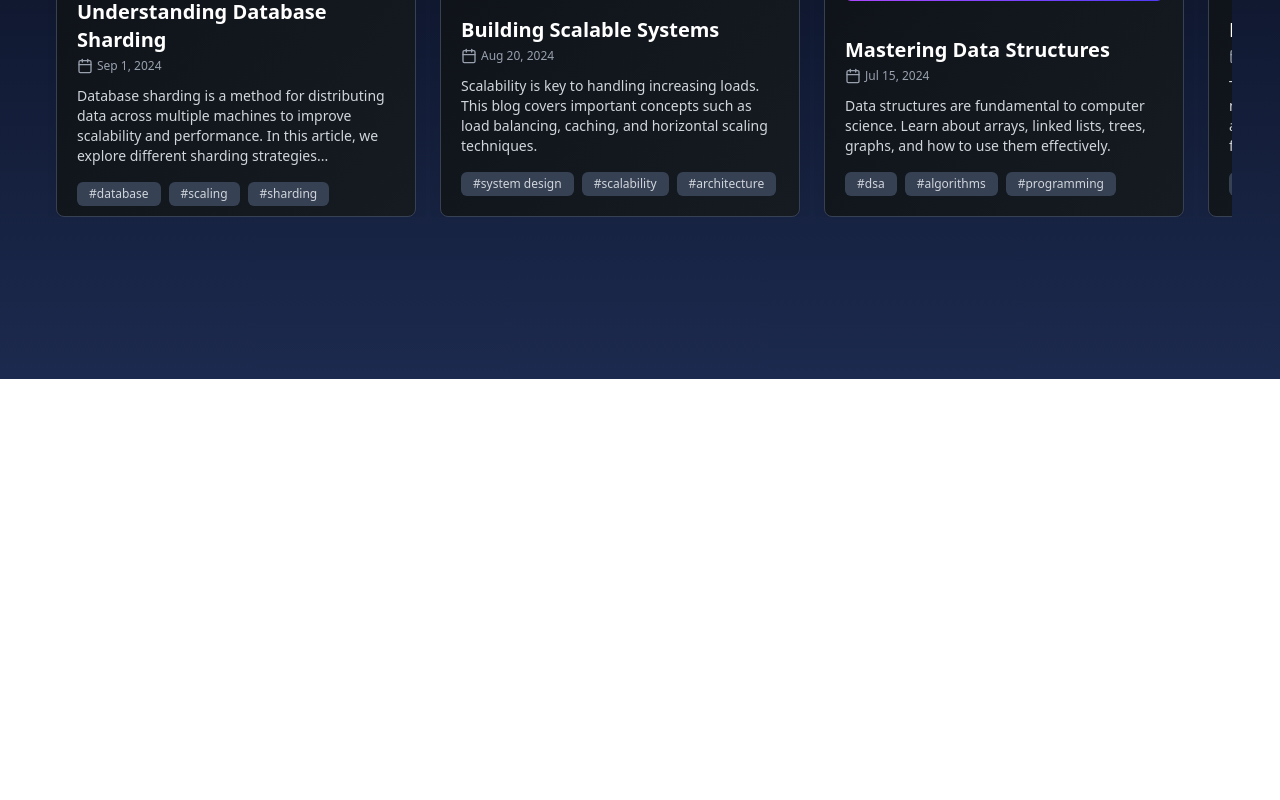
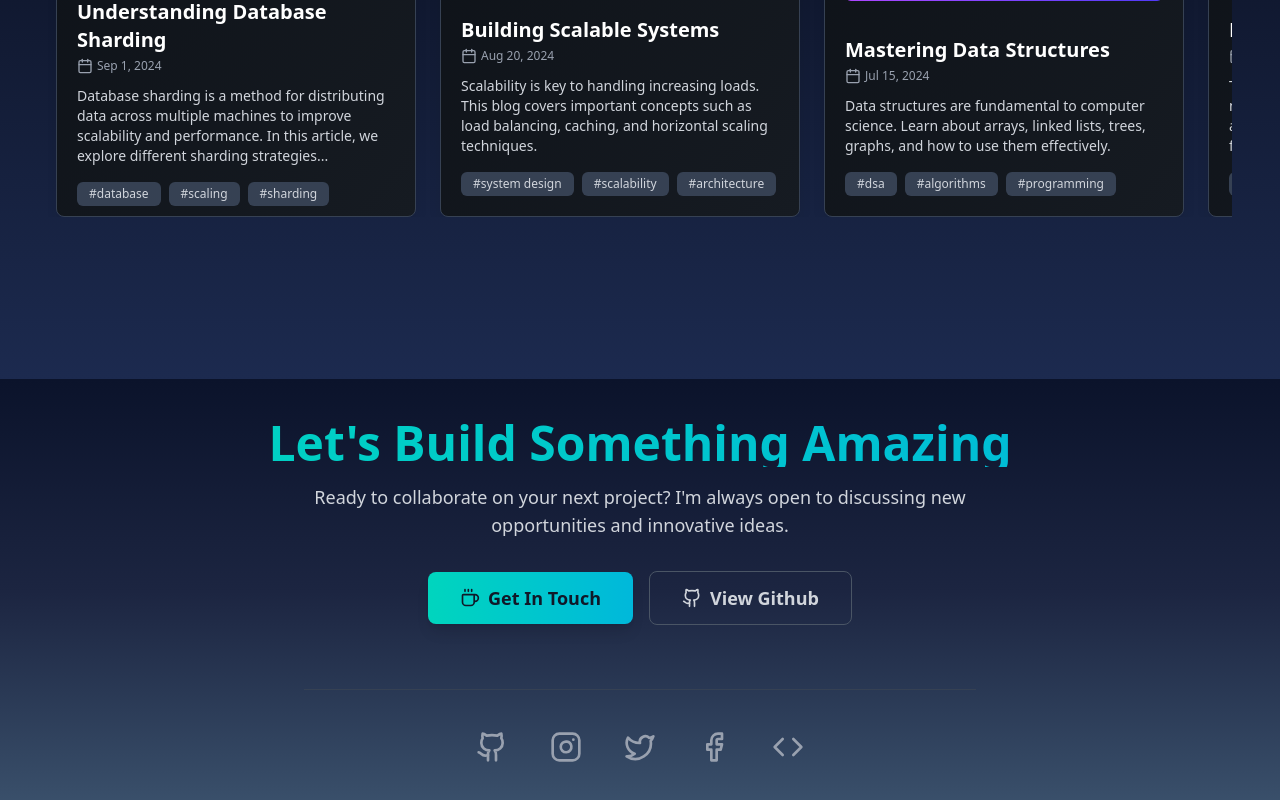
Before and after one commit to Afzal14786/portfolio-frontend, a React (Vite) app: page / in a window 1280 px wide. Shown: the part 4843-5643 px from the top of the page. Before the commit the page ends 5222 px from the top, so only its background shows below. Built offline with nearby package versions, Linux system fonts and the light colour scheme.

Commit message:
complete the project with final get in touch section

```diff
--- a/package.json
+++ b/package.json
@@ -11,6 +11,7 @@
   },
   "dependencies": {
     "@tailwindcss/vite": "^4.1.13",
+    "lucide-react": "^0.544.0",
     "react": "^19.1.1",
     "react-dom": "^19.1.1",
     "react-icons": "^5.5.0",
--- a/src/App.tsx
+++ b/src/App.tsx
@@ -4,6 +4,7 @@ import Skills from "./Pages/Skills"
 import MyJourney from "./Pages/MyJourney"
 import ProjectPage from './Pages/ProjectPage'
 import BlogPage from './Pages/BlogPage'
+import ConnectPage from "./Pages/ConnectPage"
 
 function App() {
 
@@ -14,6 +15,7 @@ function App() {
       <MyJourney/>
       <ProjectPage/>
       <BlogPage/>
+      <ConnectPage/>
     </>
   )
 }
--- /dev/null
+++ b/src/Pages/ConnectPage.tsx
@@ -0,0 +1,11 @@
+import Connect from "../components/Connect"
+
+const ConnectPage = () => {
+  return (
+    <>
+        <Connect/>
+    </>
+  )
+}
+
+export default ConnectPage
--- a/src/components/Connect.tsx
+++ b/src/components/Connect.tsx
@@ -0,0 +1,104 @@
+import React from 'react';
+import { Github, Coffee, Twitter, Facebook, Instagram, Code } from 'lucide-react';
+
+const socialLinks = [
+  { name: 'Github', Icon: Github, href: '#github' },
+  { name: 'Instagram', Icon: Instagram, href: '#instagram' },
+  { name: 'Twitter', Icon: Twitter, href: '#twitter' },
+  { name: 'Facebook', Icon: Facebook, href: '#facebook' },
+  { name: 'Leetcode', Icon: Code, href: '#leetcode' },
+];
+
+const Connect: React.FC = () => {
+  return (
+    <section
+      className="
+        px-4 sm:px-12 pt-10 pb-8
+        bg-gradient-to-b from-[#0b132b] via-[#1c2541] to-[#3a506b]
+      "
+    >
+      <div className="text-center">
+        <h2 className="
+          text-3xl sm:text-4xl md:text-5xl font-extrabold mb-4
+          text-transparent bg-clip-text
+          bg-gradient-to-r from-teal-400 to-cyan-500
+        ">
+          Let's Build Something Amazing
+        </h2>
+
+        {/* Subtitle */}
+        <p className="
+          mt-2 max-w-2xl mx-auto
+          text-lg text-gray-300
+        ">
+          Ready to collaborate on your next project? I'm always open to
+          discussing new opportunities and innovative ideas.
+        </p>
+
+        {/* Action Buttons Container */}
+        <div className="flex flex-col sm:flex-row justify-center items-center gap-4 mt-8">
+
+          <a
+            href="mailto:mdafzal14777@gmail.com"
+            className="
+              flex items-center justify-center
+              w-full sm:w-auto px-8 py-3
+              text-lg font-semibold text-gray-900
+              bg-gradient-to-r from-teal-400 to-cyan-500
+              rounded-lg shadow-lg
+              hover:shadow-xl hover:scale-[1.02] transition duration-300 ease-in-out
+              transform focus:outline-none focus:ring-4 focus:ring-cyan-500/50
+            "
+          >
+            <Coffee className="w-5 h-5 mr-2" />
+            Get In Touch
+          </a>
+
+          <a
+            href="https://github.com/afzal14786"
+            target="_blank"
+            rel="noopener noreferrer"
+            className="
+              flex items-center justify-center
+              w-full sm:w-auto px-8 py-3
+              text-lg font-semibold text-gray-300
+              border border-gray-600 rounded-lg
+              hover:border-teal-400 hover:text-teal-400
+              transition duration-300 ease-in-out
+              focus:outline-none focus:ring-4 focus:ring-teal-400/50
+            "
+          >
+            <Github className="w-5 h-5 mr-2" />
+            View Github
+          </a>
+        </div>
+      </div>
+
+      {/* Separator Line */}
+      <div className="mt-16 mb-8 border-t border-gray-700 max-w-2xl mx-auto"></div>
+
+      {/* Social Media Icons */}
+      <div className="flex justify-center items-center space-x-6">
+        {socialLinks.map((link) => (
+          <a
+            key={link.name}
+            href={link.href}
+            aria-label={link.name}
+            target="_blank"
+            rel="noopener noreferrer"
+            className="
+              text-gray-400 hover:text-teal-400 transition-colors duration-300
+              p-2 rounded-full border border-transparent hover:border-teal-400
+              transform hover:scale-110
+            "
+          >
+            <link.Icon className="w-6 h-6 sm:w-8 sm:h-8" />
+          </a>
+        ))}
+      </div>
+
+    </section>
+  );
+}
+
+export default Connect;
```
Also changed, not shown: 1 other file (tests, documents, lock files or other folders).
